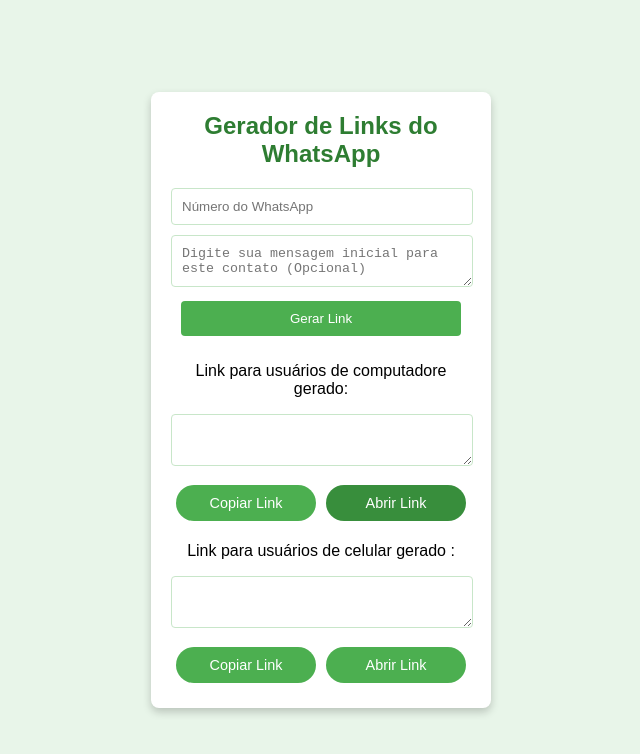
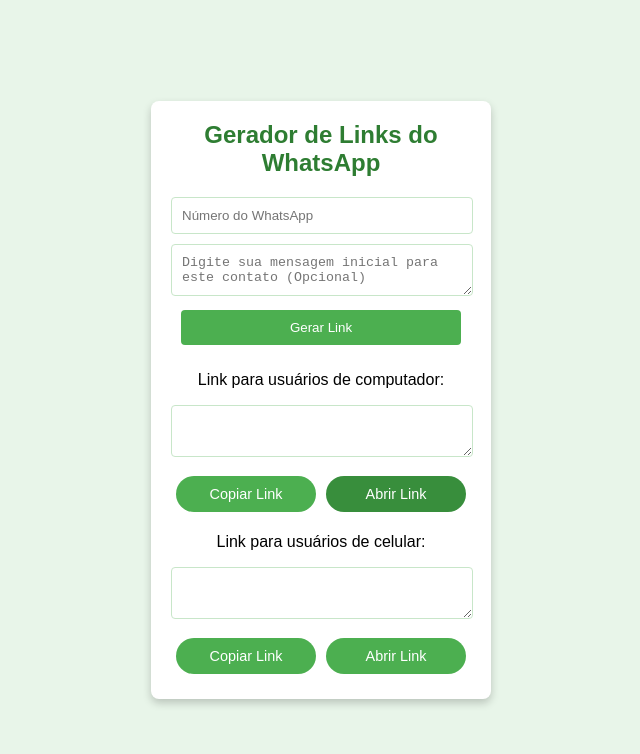
Before and after one commit to igorcodigo/Whatsapp-Link, a plain HTML site: page index.html in a window 1280 px wide. Shown: the whole page, without its empty margins (319-959 px from the left). Drawn offline with Linux system fonts and the light colour scheme.

Commit message:
Update index.html

```diff
--- a/index.html
+++ b/index.html
@@ -73,13 +73,13 @@
         <input type="text" id="whatsappNumber" placeholder="Número do WhatsApp" autocomplete="tel">
         <textarea id="messageText" placeholder="Digite sua mensagem inicial para este contato (Opcional)"></textarea>
         <button onclick="generateLink()">Gerar Link</button>
-        <p>Link para usuários de computadore gerado:</p>
+        <p>Link para usuários de computador:</p>
         <textarea id="generatedLink" readonly></textarea>
         <div class="action-buttons">
             <button id="copyButton" onclick="copyLink()">Copiar Link</button>
             <button id="openButton" onclick="openLink()">Abrir Link</button>
         </div>
-        <p>Link para usuários de celular gerado :</p>
+        <p>Link para usuários de celular:</p>
         <textarea id="generatedLink2" readonly></textarea>
         <div class="action-buttons">
             <button id="copyButton2" onclick="copyLink()">Copiar Link</button>
```
